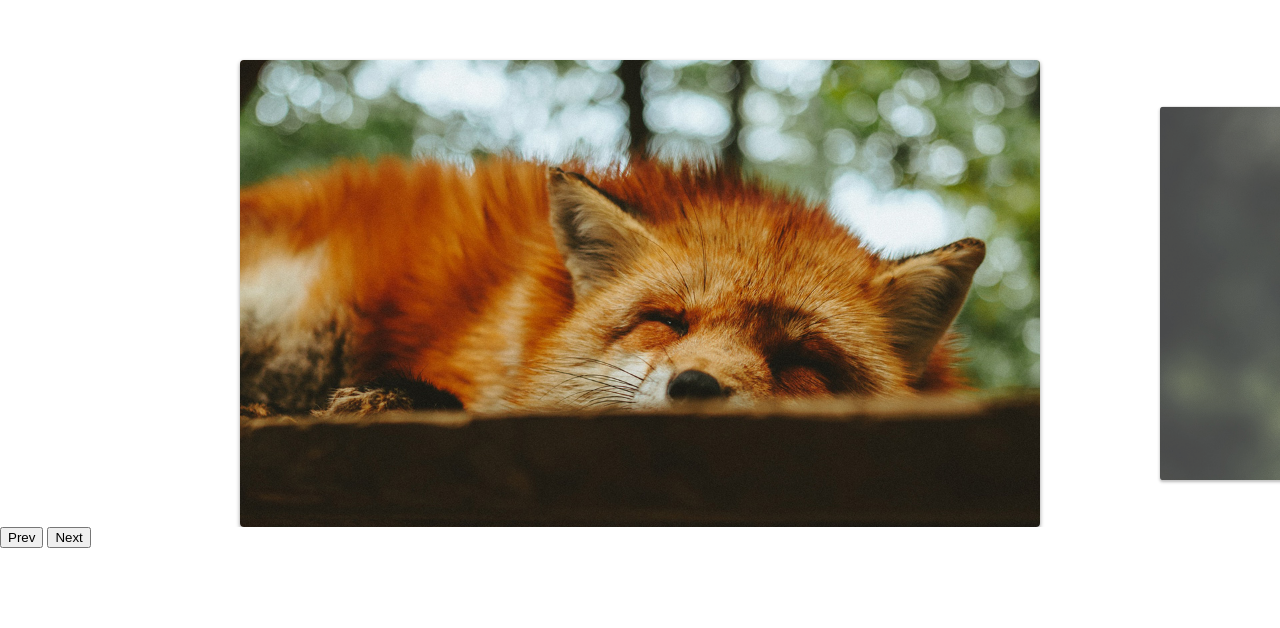
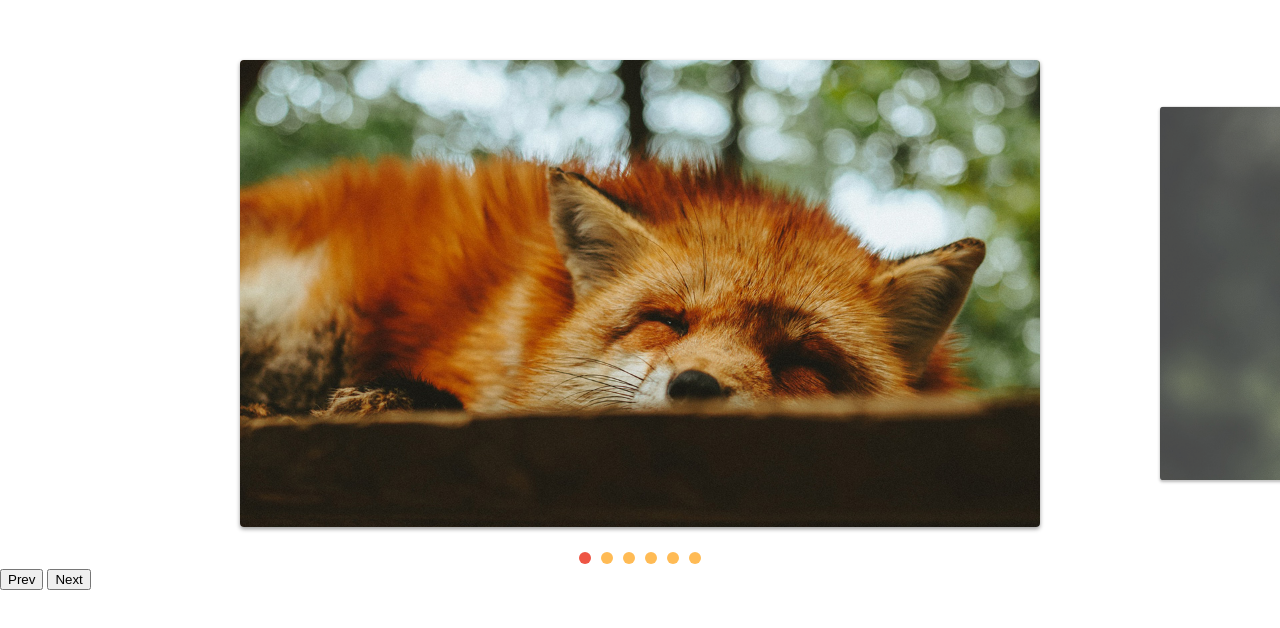
Before and after one commit to vdhug/silderjs, a plain HTML site: page index.html in a window 1280 px wide. Drawn offline with Linux system fonts and the light colour scheme.

Commit message:
Adicionado a paginacao por slide

```diff
--- a/css/style.css
+++ b/css/style.css
@@ -45,3 +45,24 @@ img {
   opacity: 1;
   transform: scale(1);
 }
+
+[data-control='slide'] {
+  display: flex;
+  justify-content: center;
+  margin-top: 20px;
+}
+
+[data-control='slide'] li a {
+  display: block;
+  width: 12px;
+  height: 12px;
+  background: #FB5;
+  border-radius: 50%;
+  overflow: hidden;
+  text-indent: -999px;
+  margin: 5px;
+}
+
+[data-control='slide'] li.active a, [data-control='slide'] li a:hover {
+  background: #E54;
+}
--- a/js/script.js
+++ b/js/script.js
@@ -3,7 +3,7 @@ import {SlideNav} from './slide.js';
 const slideNav = new SlideNav('.slide', '.slide-wrapper');
 slideNav.init();
 slideNav.addArrow('.prev', '.next');
-
+slideNav.addControl();
 
 
 function sleep(ms) {
--- a/js/slide.js
+++ b/js/slide.js
@@ -10,6 +10,7 @@ export class Slide {
           movement: 0
       };
       this.activeClass = 'active';
+      this.changeEvent = new Event('changeEvent');
   }
 
 
@@ -155,6 +156,7 @@ export class Slide {
     // Atualizar a distancia do elemento do slide
     this.dist.finalPosition = activeSlide.position;
     this.changeActiveClass();
+    this.wrapper.dispatchEvent(this.changeEvent);
   }
 
 
@@ -201,6 +203,12 @@ export class Slide {
 
 
 export class SlideNav extends Slide {
+
+  constructor(slide, wrapper) {
+    super(slide, wrapper);
+    this.bindControlEvents();
+  }
+
   addArrow(prev, next) {
     this.prevElement = document.querySelector(prev);
     this.nextElement = document.querySelector(next);
@@ -211,4 +219,46 @@ export class SlideNav extends Slide {
     this.prevElement.addEventListener('click', this.activePrevSlide);
     this.nextElement.addEventListener('click', this.activeNextSlide);
   }
+
+  createControl() {
+    const control = document.createElement('ul');
+    control.dataset.control = 'slide';
+    this.slideArray.forEach((item, index) => {
+      control.innerHTML += `<li><a href="#slide${index+1}">${index+1}</a></li>`;
+    });
+    this.wrapper.appendChild(control);
+
+    return control;
+  }
+
+  eventControl(item, index) {
+    item.addEventListener('click', event => {
+      event.preventDefault();
+      this.changeSlide(index);
+    });
+
+    this.wrapper.addEventListener('changeEvent', this.activeControlItem);
+  }
+
+  activeControlItem() {
+    this.controlArray.forEach(element => {
+      element.classList.remove(this.activeClass);
+    });
+    this.controlArray[this.index.active].classList.add(this.activeClass);
+  }
+
+  addControl(customControl) {
+    this.control = document.querySelector(customControl) || this.createControl();
+    this.controlArray = [...this.control.children];
+    this.activeControlItem();
+
+    this.controlArray.forEach(this.eventControl);
+  }
+
+  bindControlEvents() {
+    this.eventControl = this.eventControl.bind(this);
+    this.activeControlItem = this.activeControlItem.bind(this);
+  }
+
+
 }
```
